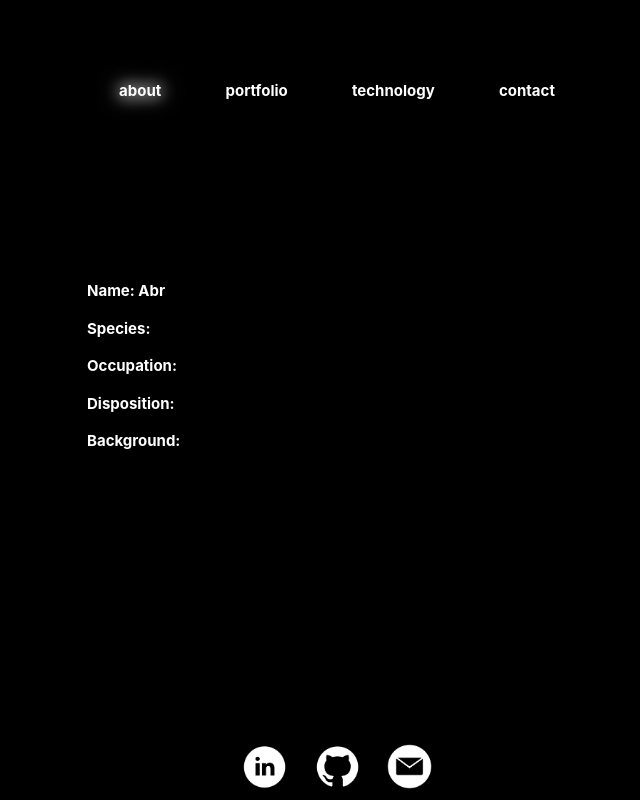
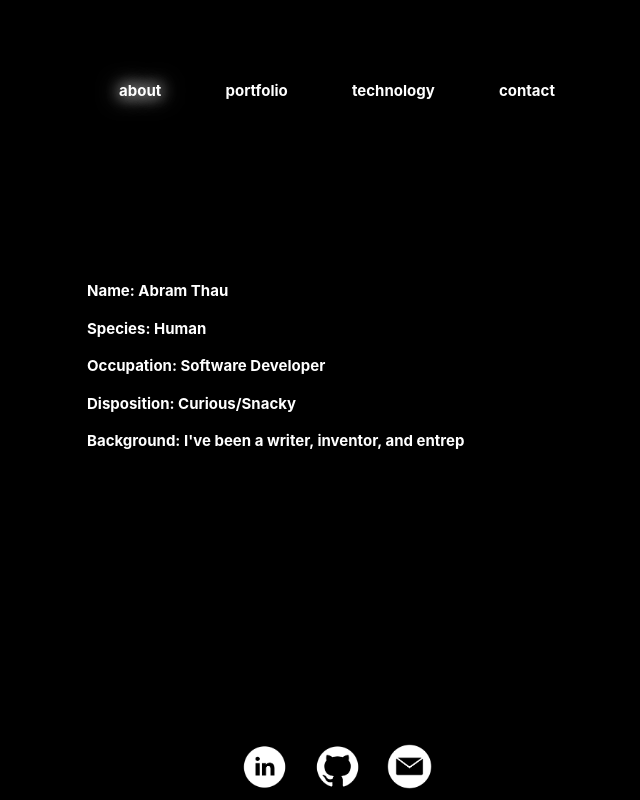
Before and after one commit to Glacian22/Minimal-React-Portfolio, a React (Create React App) app: page /#/about in a window 1280 px wide. Shown: the whole page, without its empty margins (303-943 px from the left). Built offline with nearby package versions, Linux system fonts and the light colour scheme.

Commit message:
show text timer loop working :D

```diff
--- a/src/components/views/about/about.js
+++ b/src/components/views/about/about.js
@@ -24,12 +24,12 @@
   useEffect(() => {
     const showText = (row = 0) => {
       const key = text[row][0];
-      let newRow;
+      let newRow = row;
 
       setDispText(dTxt => {
         // if done with this row, don't update state and check if there are more rows. If so, increment row if more rows available, or set to -1 to indicate all done.
         // else update state with additional char, run again
-        console.log(row, key)
+        console.log(`Row: ${key}`)
         console.log(dTxt[key].length, text[row][1].length)
         if (dTxt[key].length === text[row][1].length) {
           console.log('next row')
@@ -47,7 +47,7 @@
       if (newRow !== -1){
         setTimeout(() => {
           showText(newRow)
-        }, 2000)
+        }, 50)
       }
     }
 
@@ -60,7 +60,7 @@
       <div>
         <p className='about-headers'>Name: {dispText.name}</p>
         <p className='about-headers'>Species: {dispText.species}</p>
-        <p className='about-headers'>Occupation:{dispText.occ}</p>
+        <p className='about-headers'>Occupation: {dispText.occ}</p>
         <p className='about-headers'>Disposition: {dispText.disp}</p>
         <p className='about-headers'>Background: {dispText.background}</p>
       </div>
```
